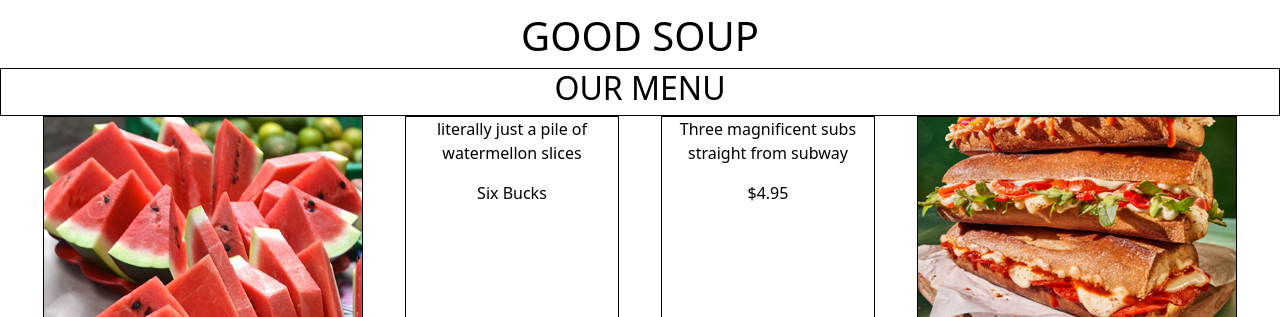
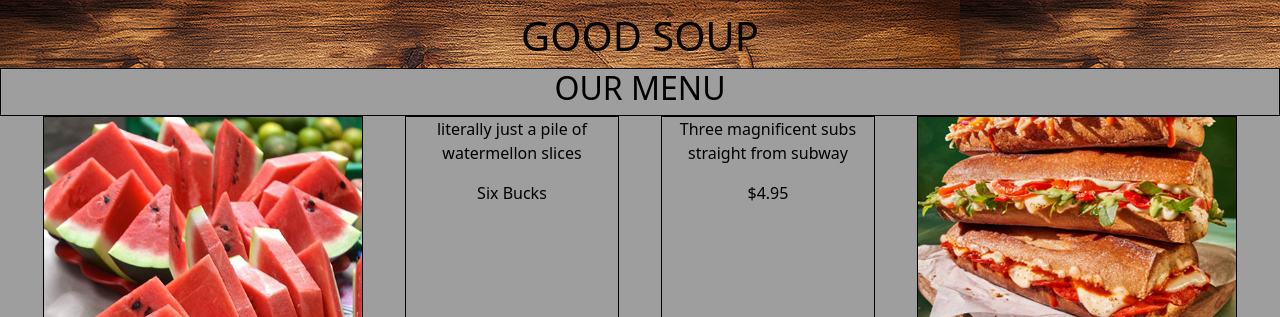
Before and after one commit to Lukerogan/restaurantmenu, a plain HTML site: page index.html in a window 1280 px wide. Shown: the top 317 px of the page. Drawn offline with nearby package versions, Linux system fonts and the light colour scheme; the site is published under a folder, as on GitHub Pages, so addresses that start at the root find nothing; a web font is replaced by a local one.

Commit message:
css image paths

```diff
--- a/css/style.css
+++ b/css/style.css
@@ -11,12 +11,12 @@
   }
 
  .heading{
-    background-image: url(/img/woodenboard.jpg);
+    background-image: url(../img/woodenboard.jpg);
     padding-top: 12px;
 }
 
  body{
-    background-image: url(/img/vintage-grunge-paper-background.jpg);
+    background-image: url(../img/vintage-grunge-paper-background.jpg);
 }
 .col{
       border:1px solid rgb(0, 0, 0);
```
